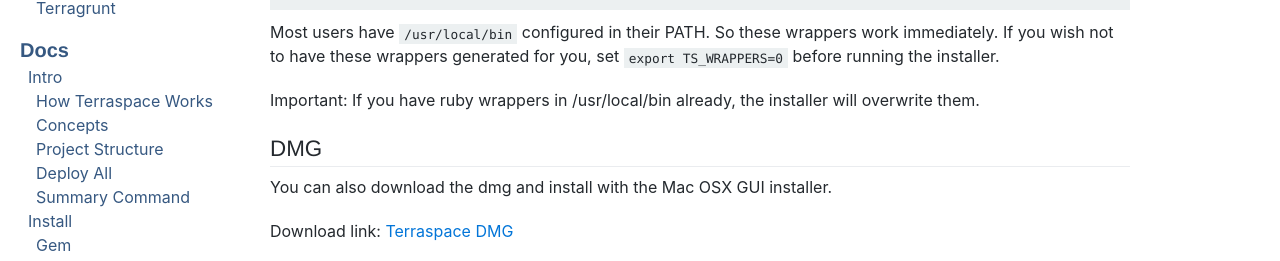
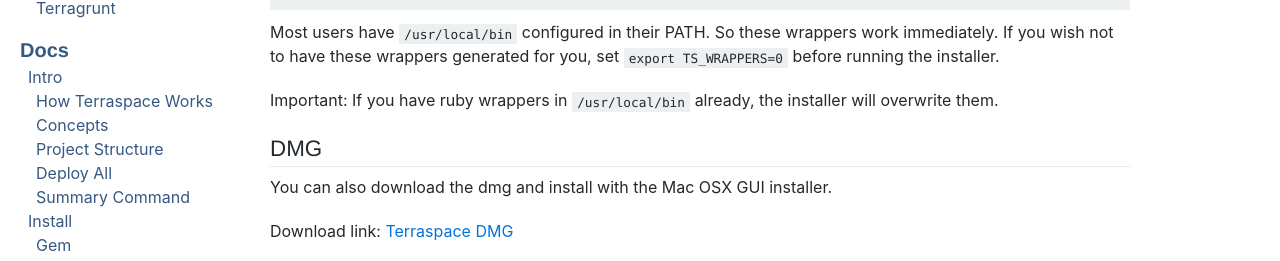
Before and after one commit to boltops-tools/terraspace-docs, a Jekyll site: the page built from _docs/install/standalone/macosx.md, in a window 1280 px wide and 900 px high, scrolled down 758 px. Shown: the part 170-431 px from the top of the window. Built offline with Jekyll 4.4.1, drawn with Linux system fonts in a browser that asks for light colours; a script that is not in the unit is left out.

```diff
--- a/_includes/install/wrappers.md
+++ b/_includes/install/wrappers.md
@@ -10,4 +10,4 @@ By default, the standalone installer creates wrapper scripts in `/usr/local/bin`
 
 Most users have `/usr/local/bin` configured in their PATH. So these wrappers work immediately. If you wish not to have these wrappers generated for you, set `export TS_WRAPPERS=0` before running the installer.
 
-Important: If you have ruby wrappers in /usr/local/bin already, the installer will overwrite them.
+Important: If you have ruby wrappers in `/usr/local/bin` already, the installer will overwrite them.
```
